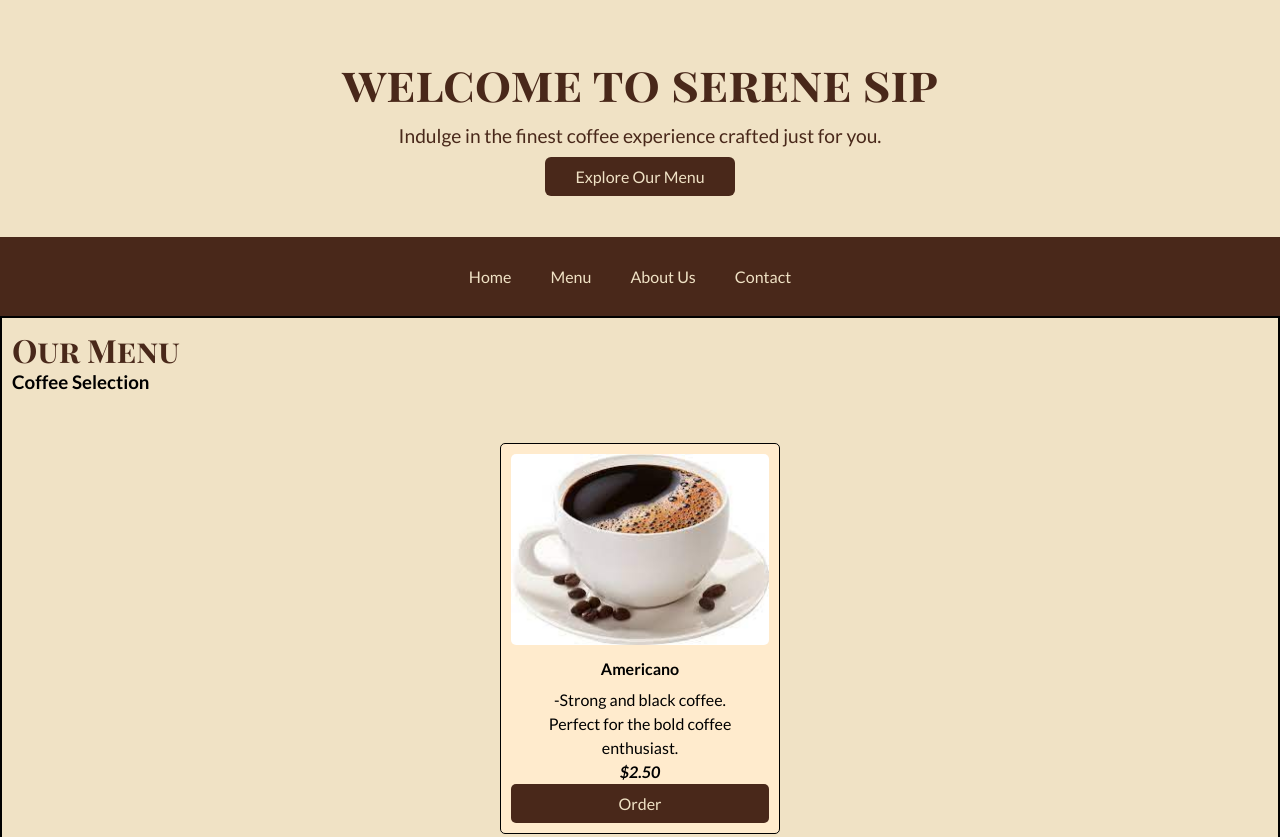
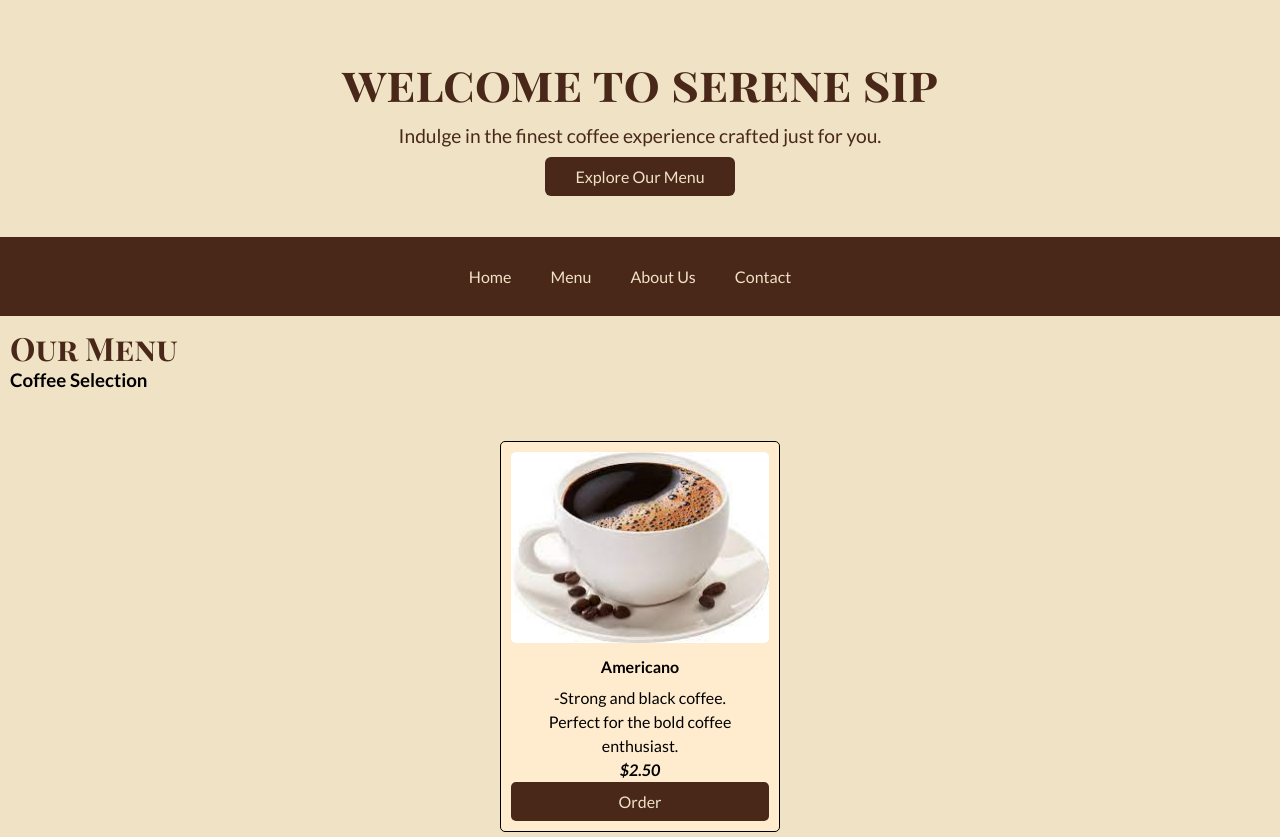
Before and after one commit to Sil-144/serenesip, a plain HTML site: page index.html in a window 1280 px wide. Shown: the top 837 px of the page. Drawn offline with Linux system fonts and the light colour scheme.

Commit message:
Update style.css

```diff
--- a/style.css
+++ b/style.css
@@ -93,7 +93,6 @@ nav a:hover {
 #ourmenu,
 #aboutus,
 #contactus {
-  border: 2px solid black;
   padding: 10px;
 }
 #ourmenu h2,
@@ -105,6 +104,7 @@ nav a:hover {
 }
 .menu {
 }
+/* about us section */
 #aboutus p,
 #contactus p {
   padding: 10px 0;
```
